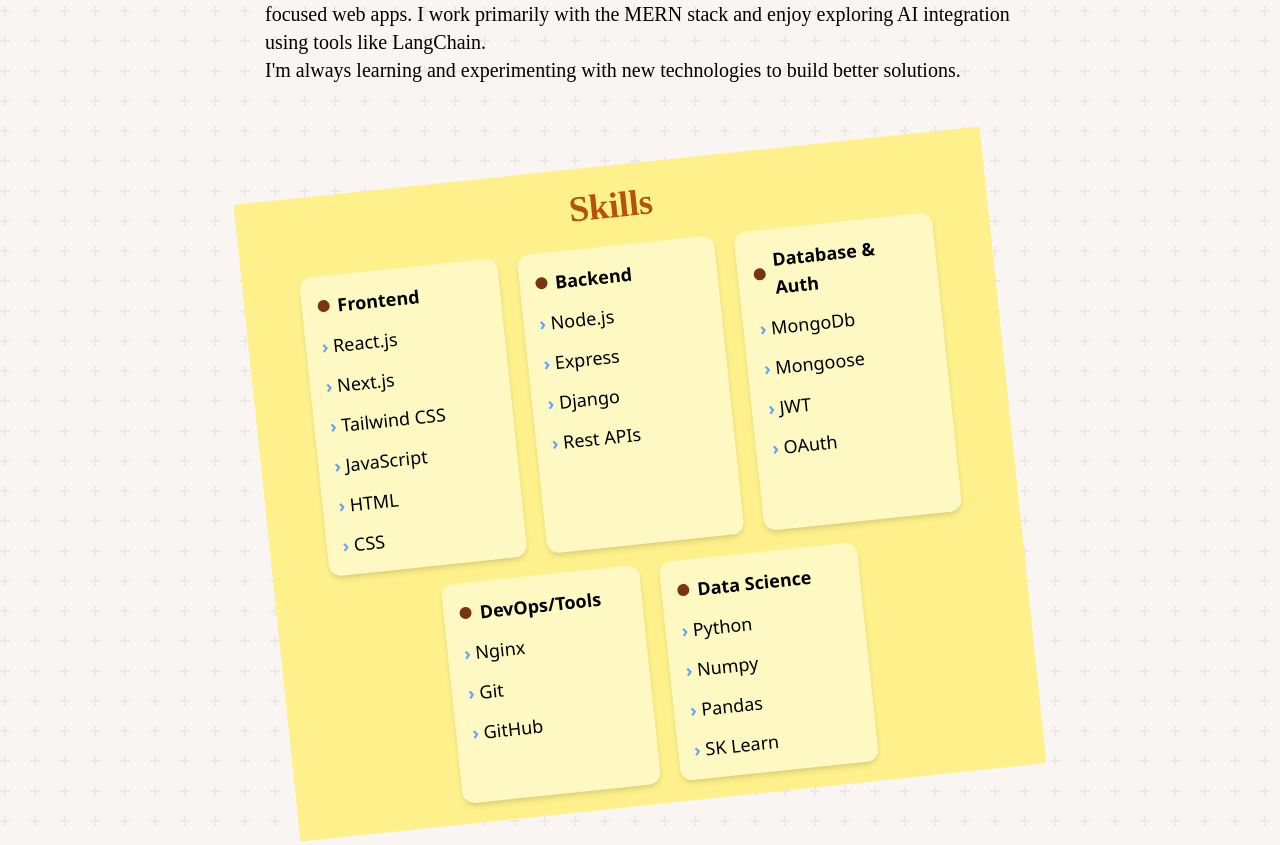
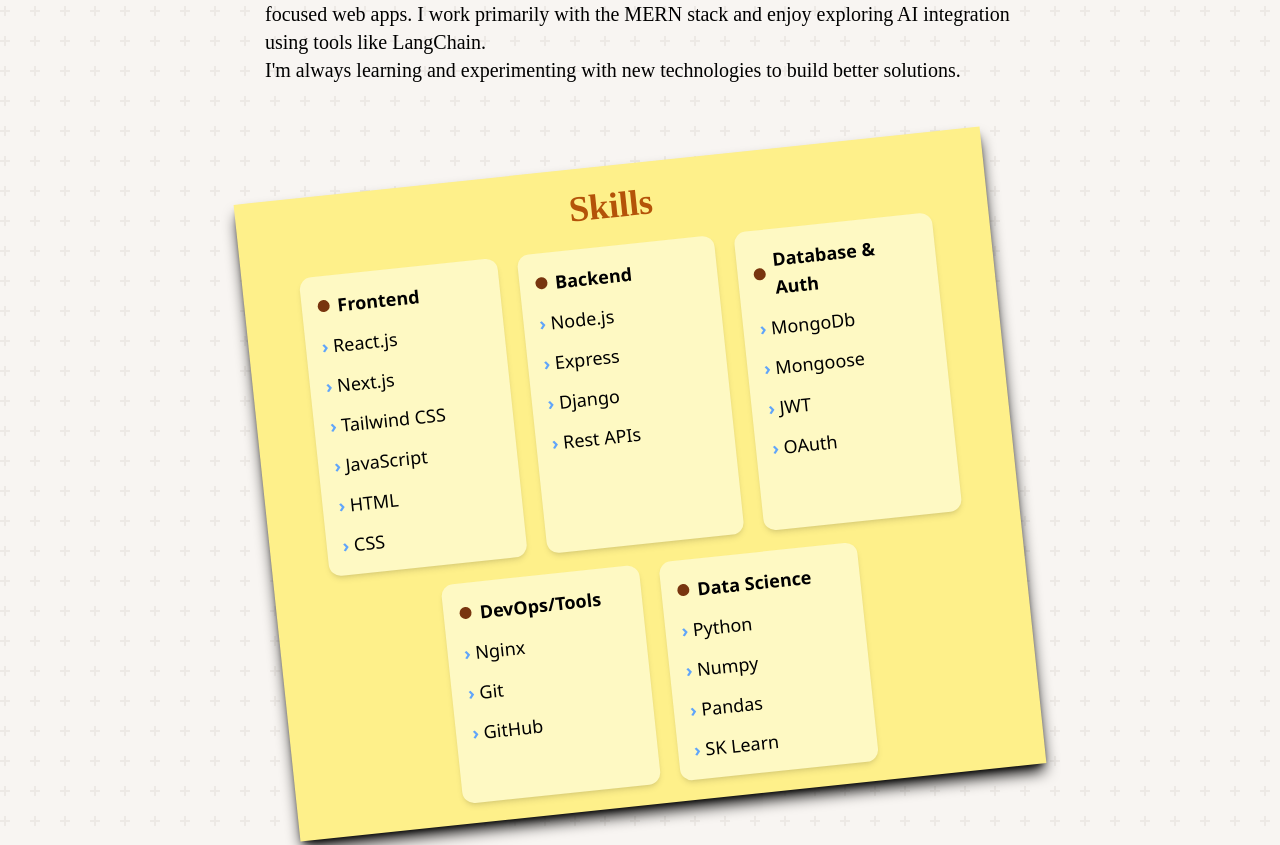
Before and after one commit to CodeXGautam/portfolio, a React (Create React App) app in the folder frontend/: page / in a window 1280 px wide. Shown: the part 1044-1889 px from the top of the page. Built offline with nearby package versions, Linux system fonts and the light colour scheme.

Commit message:
Enhance About page styling with shadow effect for improved visual depth

```diff
--- a/frontend/src/pages/About.js
+++ b/frontend/src/pages/About.js
@@ -14,7 +14,8 @@
                 I'm always learning and experimenting with new technologies to build better solutions.
             </div>
 
-            <div className="bg-yellow-200 flex flex-col gap-5 justify-around p-5 -rotate-6 w-[100%]">
+            <div className="bg-yellow-200 flex flex-col gap-5 justify-around p-5 -rotate-6 w-[100%] shadow-lg
+             shadow-black">
                 <h1 className="flex flex-col justify-center items-center text-xl text-amber-700 font-semibold font-display
             sm:text-2xl md:text-3xl lg:text-4xl xl:text-4xl 2xl:text-4xl">
                     Skills
```
